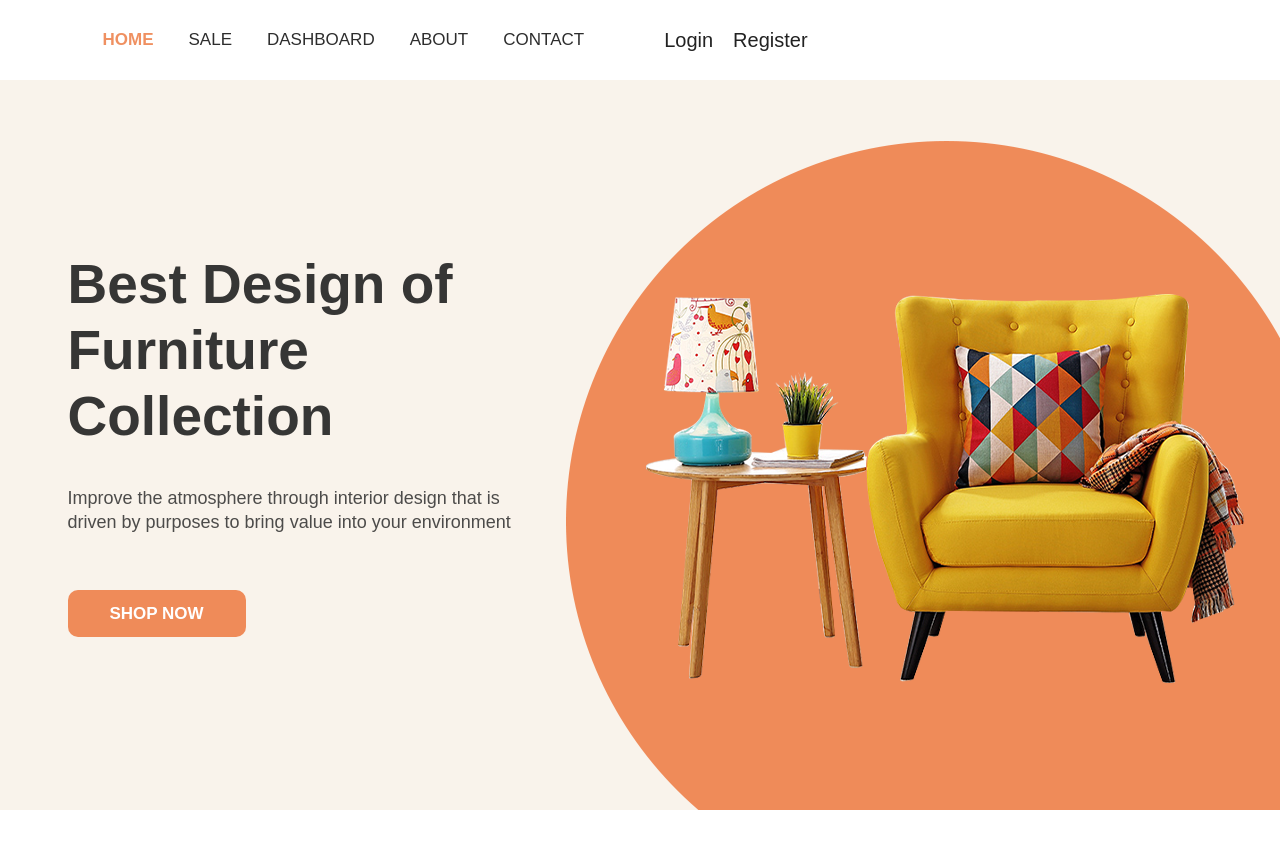
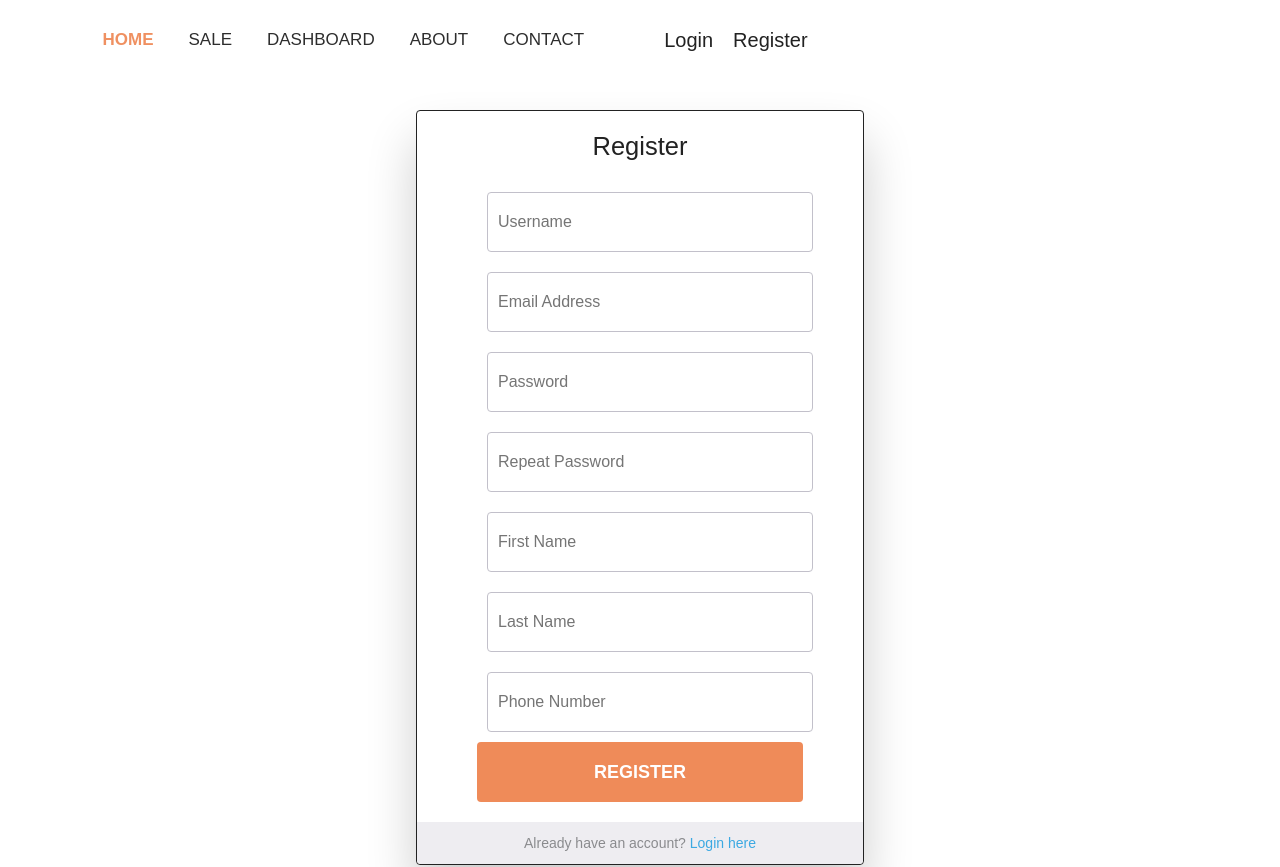
Before and after one commit to velk20/furniture-store-spa, an Angular app: page /register in a window 1280 px wide. Shown: the top 867 px of the page. Built offline with nearby package versions, Linux system fonts and the light colour scheme.

Commit message:
Forms new look

```diff
--- a/src/app/app.component.html
+++ b/src/app/app.component.html
@@ -1,7 +1,6 @@
 <div class="holder">
   <app-header/>
-  <app-home></app-home>
   <app-footer/>
 </div>
 
-<!--<router-outlet></router-outlet>-->
+<router-outlet></router-outlet>
--- a/src/app/components/header/header.component.html
+++ b/src/app/components/header/header.component.html
@@ -6,27 +6,27 @@
       <!-- nav list -->
       <ul class="navbar-nav text-uppercase">
         <li class="nav-item">
-          <a routerLink="/" class="nav-link active-link">
+          <a class="nav-link active-link" routerLink="/">
             <span class="nav-link-text">home</span>
           </a>
         </li>
         <li class="nav-item">
-          <a href="#" class="nav-link">
+          <a class="nav-link" href="#">
             <span class="nav-link-text">sale</span>
           </a>
         </li>
         <li class="nav-item">
-          <a routerLink="/dashboard" class="nav-link">
+          <a class="nav-link" routerLink="/dashboard">
             <span class="nav-link-text">dashboard</span>
           </a>
         </li>
         <li class="nav-item">
-          <a href="#" class="nav-link">
+          <a class="nav-link" href="#">
             <span class="nav-link-text">about</span>
           </a>
         </li>
         <li class="nav-item">
-          <a href="#" class="nav-link">
+          <a class="nav-link" href="#">
             <span class="nav-link-text">contact</span>
           </a>
         </li>
@@ -35,10 +35,10 @@
 
       <!-- account icons -->
       <div class="account-info">
-        <a routerLink="/login" class="btn text-white">
+        <a class="btn text-white" routerLink="/login">
           <span>Login</span>
         </a>
-        <a routerLink="/register" class="btn text-white">
+        <a class="btn text-white" routerLink="/register">
           <span>Register</span>
         </a>
       </div>
@@ -48,3 +48,4 @@
   </div>
 </nav>
 <!-- end of navbar -->
+<router-outlet></router-outlet>
--- a/src/app/components/login/login.component.css
+++ b/src/app/components/login/login.component.css
@@ -1,4 +1,3 @@
-
 
 h2 {
   font-weight: 300;
@@ -17,6 +16,7 @@ a:active {
   -webkit-transition: all 0.2s ease;
   transition: all 0.2s ease;
 }
+
 a:focus, a:hover,
 a:link:focus,
 a:link:hover,
@@ -36,11 +36,12 @@ a:active:hover {
   text-align: center;
   padding: 20px 0 0 0;
   border-radius: 4px;
+  border: 1px solid;
   box-shadow: 0px 30px 50px 0px rgba(0, 0, 0, 0.2);
 }
 
 #login-form {
-  padding: 0 60px;
+  padding: 20px 60px;
 }
 
 input {
@@ -56,10 +57,10 @@ input {
 input[type="text"],
 input[type="email"],
 input[type="password"],
-input[type="number"]{
+input[type="number"] {
   width: 100%;
-  padding: 0 0 0 10px;
-  margin: 0;
+  padding: 10px 10px 10px 10px;
+  margin: 10px;
   color: #8a8b8e;
   border: 1px solid #c2c0ca;
   font-style: normal;
@@ -71,26 +72,31 @@ input[type="number"]{
   display: inline-block;
   background: none;
 }
+
 input[type="text"]:focus,
 input[type="email"]:focus {
   border-color: #3ca9e2;
 }
+
 input[type="text"]:focus:invalid,
 input[type="email"]:focus:invalid {
   color: #cc1e2b;
   border-color: #cc1e2b;
 }
+
 input[type="text"]:valid ~ .validation,
 input[type="email"]:valid ~ .validation {
   display: block;
   border-color: #0C0;
 }
+
 input[type="text"]:valid ~ .validation span,
 input[type="email"]:valid ~ .validation span {
   background: #0C0;
   position: absolute;
   border-radius: 6px;
 }
+
 input[type="text"]:valid ~ .validation span:first-child,
 input[type="email"]:valid ~ .validation span:first-child {
   top: 30px;
@@ -100,6 +106,7 @@ input[type="email"]:valid ~ .validation span:first-child {
   -webkit-transform: rotate(-45deg);
   transform: rotate(-45deg);
 }
+
 input[type="text"]:valid ~ .validation span:last-child,
 input[type="email"]:valid ~ .validation span:last-child {
   top: 35px;
@@ -136,6 +143,7 @@ input[type="submit"] {
   cursor: pointer;
   text-align: center;
 }
+
 input[type="submit"]:hover {
   background-color: #329dd5;
   -webkit-transition: all 0.2s ease;
--- a/src/app/components/login/login.component.html
+++ b/src/app/components/login/login.component.html
@@ -1,19 +1,20 @@
-<app-header/>
 <div id="login-form-wrap">
   <h2>Login</h2>
   <form id="login-form">
     <p>
-      <input type="text" id="username" name="username" placeholder="Username" required><i class="validation"><span></span><span></span></i>
+      <input id="username" name="username" placeholder="Username" required type="text"><i
+      class="validation"><span></span><span></span></i>
     </p>
     <p>
-      <input type="password" id="password" name="password" placeholder="Password" required><i class="validation"><span></span><span></span></i>
+      <input id="password" name="password" placeholder="Password" required type="password"><i
+      class="validation"><span></span><span></span></i>
     </p>
     <p>
-      <input type="submit" id="login" value="Login">
+      <input id="login" type="submit" value="Login">
     </p>
   </form>
   <div id="create-account-wrap">
-    <p>Not a member? <a routerLink="/register">Create Account</a><p>
+    <p>Not a member? <a routerLink="/register">Create Account</a>
+    <p>
   </div><!--create-account-wrap-->
 </div><!--login-form-wrap-->
-<app-footer/>
--- a/src/app/components/register/register.component.css
+++ b/src/app/components/register/register.component.css
@@ -1,4 +1,3 @@
-
 
 h2 {
   font-weight: 300;
@@ -17,6 +16,7 @@ a:active {
   -webkit-transition: all 0.2s ease;
   transition: all 0.2s ease;
 }
+
 a:focus, a:hover,
 a:link:focus,
 a:link:hover,
@@ -36,11 +36,13 @@ a:active:hover {
   text-align: center;
   padding: 20px 0 0 0;
   border-radius: 4px;
+  border: 1px solid;
   box-shadow: 0px 30px 50px 0px rgba(0, 0, 0, 0.2);
 }
 
 #login-form {
-  padding: 0 60px;
+  padding: 20px 60px;
+
 }
 
 input {
@@ -56,10 +58,10 @@ input {
 input[type="text"],
 input[type="email"],
 input[type="password"],
-input[type="number"]{
+input[type="number"] {
   width: 100%;
-  padding: 0 0 0 10px;
-  margin: 0;
+  padding: 10px 10px 10px 10px;
+  margin: 10px;
   color: #8a8b8e;
   border: 1px solid #c2c0ca;
   font-style: normal;
@@ -71,26 +73,31 @@ input[type="number"]{
   display: inline-block;
   background: none;
 }
+
 input[type="text"]:focus,
 input[type="email"]:focus {
   border-color: #3ca9e2;
 }
+
 input[type="text"]:focus:invalid,
 input[type="email"]:focus:invalid {
   color: #cc1e2b;
   border-color: #cc1e2b;
 }
+
 input[type="text"]:valid ~ .validation,
 input[type="email"]:valid ~ .validation {
   display: block;
   border-color: #0C0;
 }
+
 input[type="text"]:valid ~ .validation span,
 input[type="email"]:valid ~ .validation span {
   background: #0C0;
   position: absolute;
   border-radius: 6px;
 }
+
 input[type="text"]:valid ~ .validation span:first-child,
 input[type="email"]:valid ~ .validation span:first-child {
   top: 30px;
@@ -100,6 +107,7 @@ input[type="email"]:valid ~ .validation span:first-child {
   -webkit-transform: rotate(-45deg);
   transform: rotate(-45deg);
 }
+
 input[type="text"]:valid ~ .validation span:last-child,
 input[type="email"]:valid ~ .validation span:last-child {
   top: 35px;
@@ -136,6 +144,7 @@ input[type="submit"] {
   cursor: pointer;
   text-align: center;
 }
+
 input[type="submit"]:hover {
   background-color: #329dd5;
   -webkit-transition: all 0.2s ease;
--- a/src/app/components/register/register.component.html
+++ b/src/app/components/register/register.component.html
@@ -2,34 +2,38 @@
   <h2>Register</h2>
   <form id="login-form">
     <p>
-      <input type="text" id="username" name="username" placeholder="Username" required><i class="validation"><span></span><span></span></i>
+      <input id="username" name="username" placeholder="Username" required type="text"><i
+      class="validation"><span></span><span></span></i>
     </p>
     <p>
-      <input type="email" id="email" name="email" placeholder="Email Address" required><i class="validation"><span></span><span></span></i>
+      <input id="email" name="email" placeholder="Email Address" required type="email"><i
+      class="validation"><span></span><span></span></i>
     </p>
     <p>
-      <input type="password" id="password" name="password" placeholder="Password" required><i class="validation"><span></span><span></span></i>
+      <input id="password" name="password" placeholder="Password" required type="password"><i
+      class="validation"><span></span><span></span></i>
     </p>
     <p>
-      <input type="password" id="rePassword" name="rePassword" placeholder="Repeat Password" required><i class="validation"><span></span><span></span></i>
+      <input id="rePassword" name="rePassword" placeholder="Repeat Password" required type="password"><i
+      class="validation"><span></span><span></span></i>
     </p>
     <p>
-      <input type="text" id="firstName" name="firstName" placeholder="First Name" required><i class="validation"><span></span><span></span></i>
+      <input id="firstName" name="firstName" placeholder="First Name" required type="text"><i
+      class="validation"><span></span><span></span></i>
     </p>
     <p>
-      <input type="text" id="lastName" name="lastName" placeholder="Last Name" required><i class="validation"><span></span><span></span></i>
+      <input id="lastName" name="lastName" placeholder="Last Name" required type="text"><i
+      class="validation"><span></span><span></span></i>
     </p>
     <p>
-      <input type="text" id="phone" name="phone" placeholder="Phone Number" required><i class="validation"><span></span><span></span></i>
+      <input id="phone" name="phone" placeholder="Phone Number" required type="text"><i class="validation"><span></span><span></span></i>
     </p>
     <p>
-      <input type="number" id="age" name="age" placeholder="Age" required><i class="validation"><span></span><span></span></i>
-    </p>
-    <p>
-      <input type="submit" id="register" value="Register">
+      <input id="register" type="submit" value="Register">
     </p>
   </form>
   <div id="create-account-wrap">
-    <p>Already have an account? <a routerLink="/login">Login here</a><p>
+    <p>Already have an account? <a routerLink="/login">Login here</a>
+    <p>
   </div><!--create-account-wrap-->
 </div><!--login-form-wrap-->
```
Also changed, not shown: src/app/app-routing.module.ts (+9 -7 lines).
